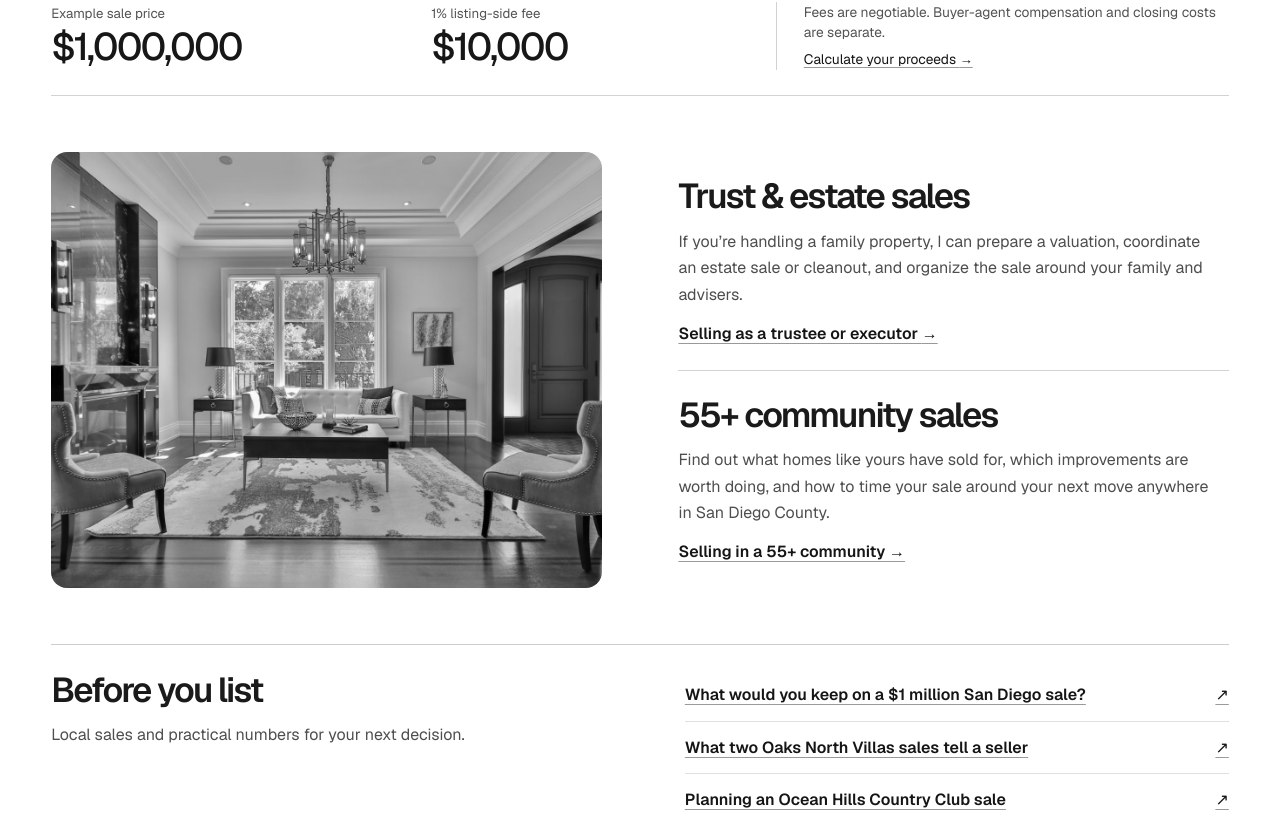
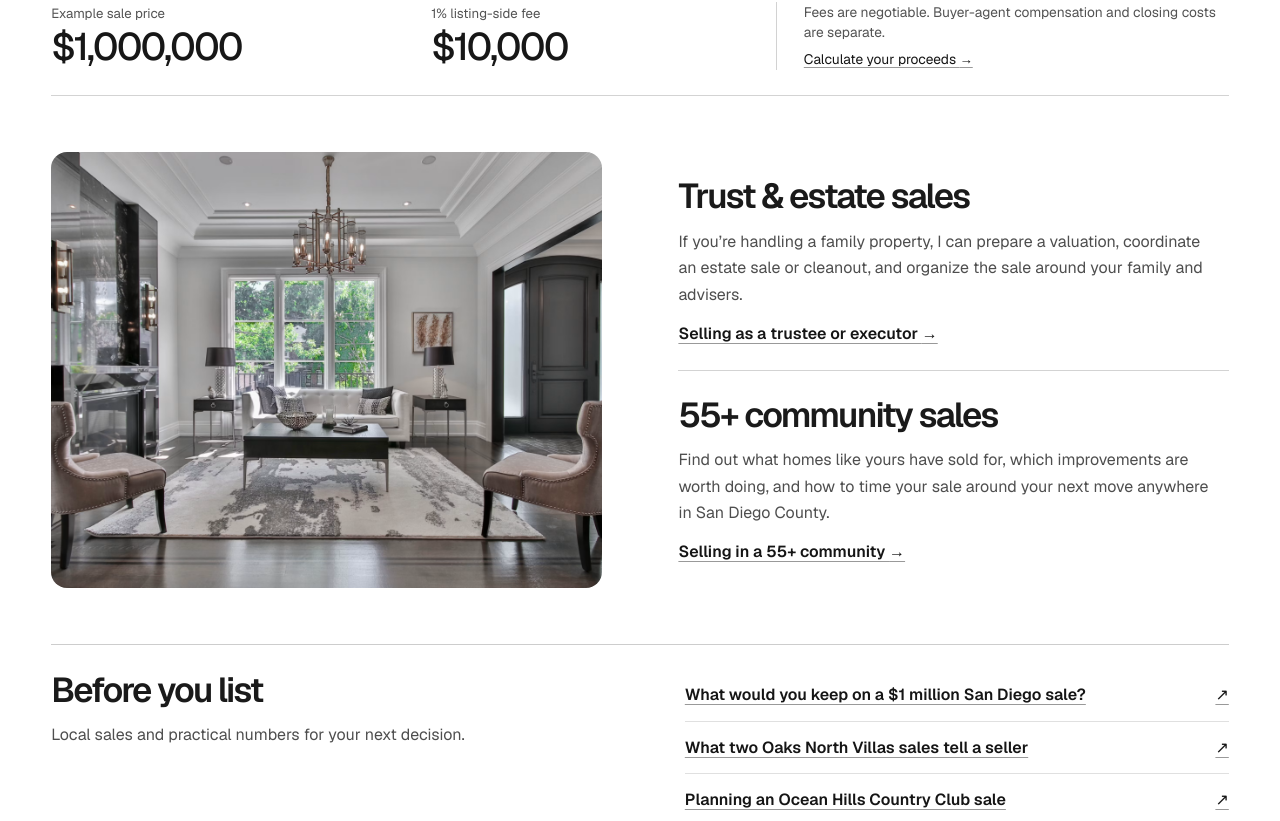
Before and after one commit to windhamnoah77-tech/living-sd-realty, a Next.js app: page / in a window 1280 px wide. Shown: the part 639-1460 px from the top of the page. Built offline with nearby package versions, Linux system fonts and the light colour scheme; no server answers.

Commit message:
Show homepage photographs in their original colors

```diff
--- a/app/globals.css
+++ b/app/globals.css
@@ -115,7 +115,6 @@ body {font-family:var(--font-geist-sans),Arial,sans-serif}
 .realty-home h1 em {font-style:normal}
 .realty-home h2 {font-weight:530;font-size:clamp(1.75rem,2.7vw,2.4rem);letter-spacing:-.052em}
 .realty-visual {min-height:29rem;border-radius:1.2rem}
-.realty-home img {filter:grayscale(1)}
 .realty-primary {border-radius:2rem;background:#141414;padding:.85rem 1.3rem}
 .realty-link,.realty-specialties a,.realty-reading a,.realty-example-note a {text-decoration:underline;text-decoration-color:#999;text-underline-offset:.25em}
 .realty-example {background:white;color:#171717;border-block:1px solid #d3d3d3;border-radius:0;padding:1.55rem 0}
```
